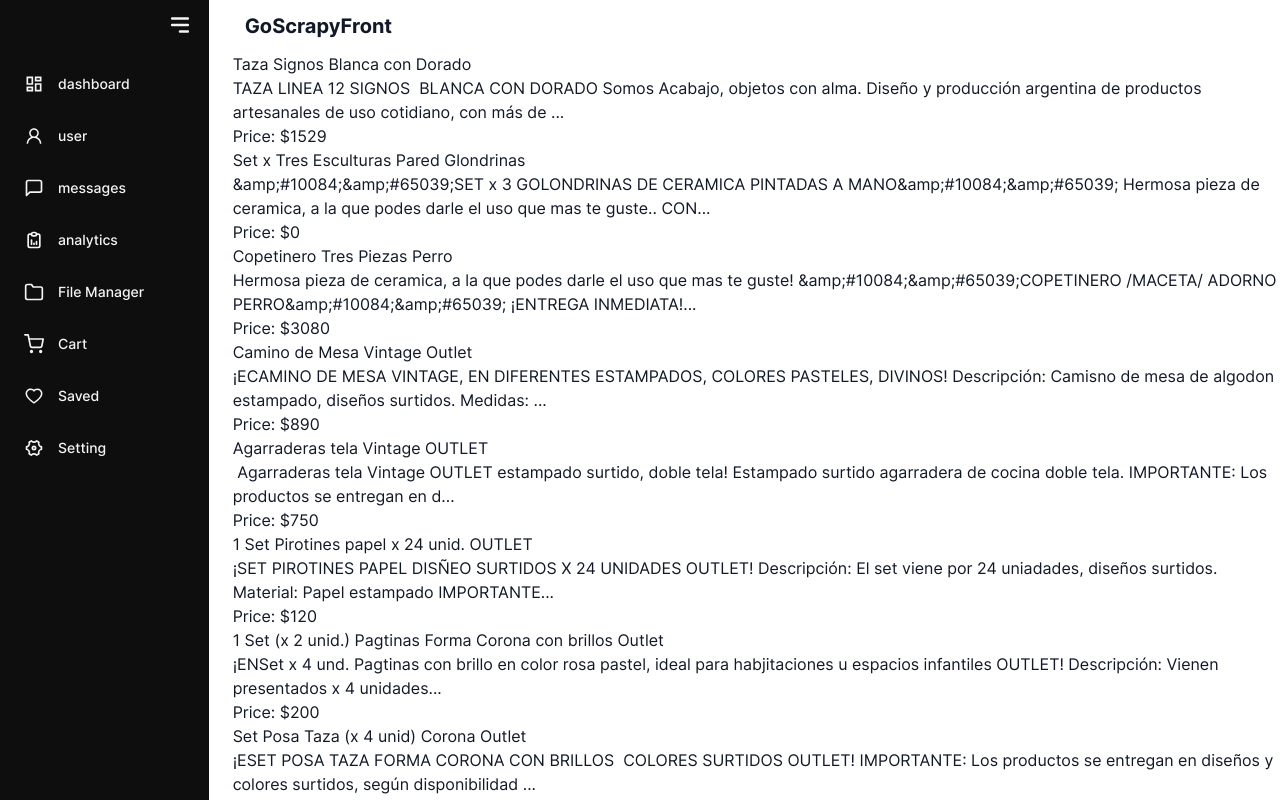
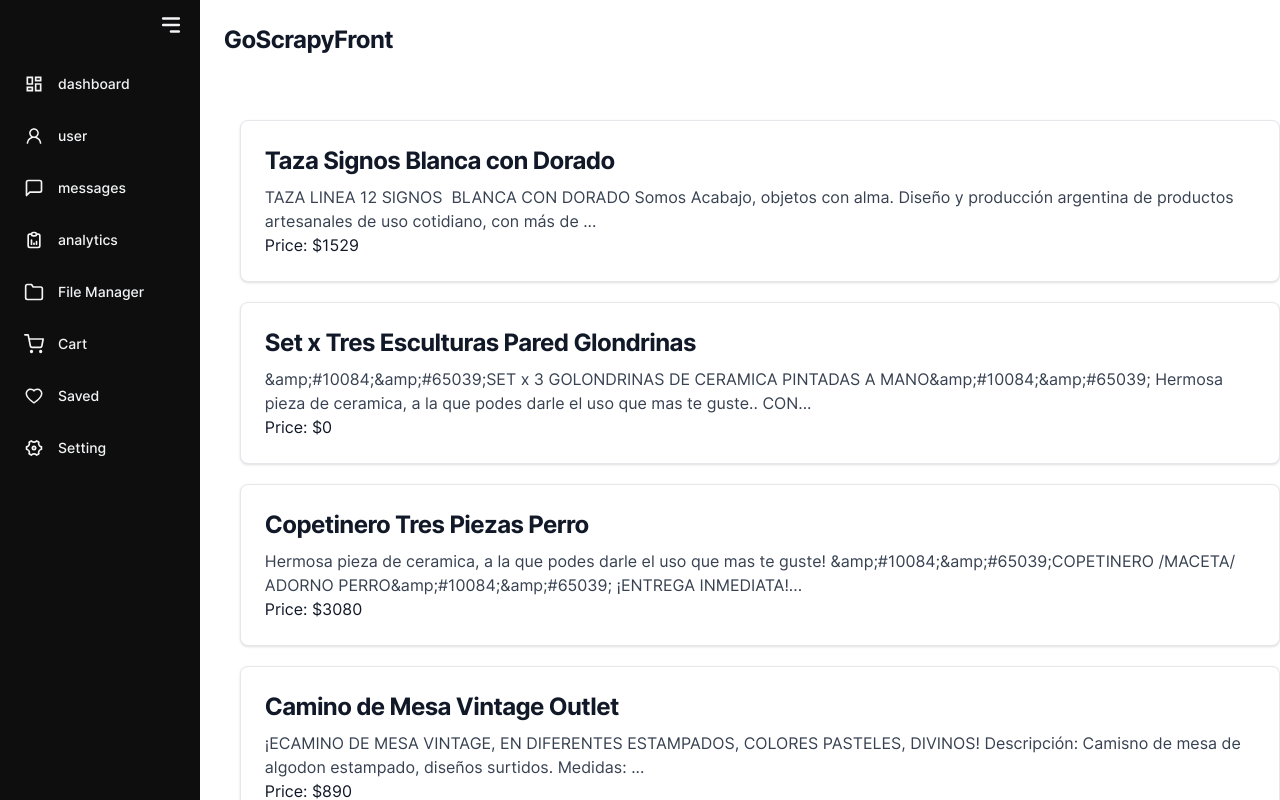
Before and after one commit to jackgris/goscrapy-front, a React (Vite) app: page / in a window 1280 px wide. Shown: the top 800 px of the page. Built offline with nearby package versions, Linux system fonts and the light colour scheme.

Commit message:
add: some card style to products

```diff
--- a/src/components/ProductComponent.tsx
+++ b/src/components/ProductComponent.tsx
@@ -8,10 +8,16 @@
 	product: Product
 }
 
+const BACK =
+	'block w-full p-6 m-5 bg-white border  border-gray-200 rounded-lg shadow hover:bg-gray-100 dark:bg-gray-800 dark:border-gray-700 dark:hover:bg-gray-700'
+const TITLE =
+	'mb-2 text-2xl font-bold tracking-tight text-gray-900 dark:text-white'
+const DESCRIPTION = 'font-normal text-gray-700 dark:text-gray-400'
+
 const ProductComponent = ({ product }: Properties): JSX.Element => (
-	<div>
-		<h2>{product.name}</h2>
-		<p>{product.description}</p>
+	<div className={`${BACK}`}>
+		<h2 className={`${TITLE}`}>{product.name}</h2>
+		<p className={`${DESCRIPTION}`}>{product.description}</p>
 		<p>Price: ${product.price}</p>
 	</div>
 )
--- a/src/components/ProductsList.tsx
+++ b/src/components/ProductsList.tsx
@@ -4,8 +4,10 @@
 	products: Product[]
 }
 
+const STYLE = 'p-5'
+
 const ProductList = ({ products }: Properties): JSX.Element => (
-	<div>
+	<div className={`${STYLE}`}>
 		{products.map(product => (
 			<ProductComponent key={product.name} product={product} />
 		))}
--- a/src/components/SideBar.tsx
+++ b/src/components/SideBar.tsx
@@ -40,11 +40,13 @@
 		"open ? 'whitespace-pre duration-500'  : 'translate-x-28 overflow-hidden opacity-0'"
 	const HIDE =
 		'open && hidden absolute left-48 w-0 overflow-hidden whitespace-pre rounded-md bg-white px-0 py-0 font-semibold text-gray-900 drop-shadow-lg group-hover:left-14 group-hover:w-fit group-hover:px-2 group-hover:py-1 group-hover:duration-300'
+	const TITLE =
+		'p-6 text-2xl font-bold tracking-tight text-gray-900 dark:text-white'
 
 	const onOpenCloseButton = (): void => setOpen(!open)
 
 	return (
-		<section className='flex gap-6'>
+		<section className='flex'>
 			<div
 				className={`min-h-screen bg-[#0e0e0e] ${
 					open ? 'w-72' : 'w-16'
@@ -73,9 +75,7 @@
 				</div>
 			</div>
 			<div>
-				<div className='m-3 text-xl font-semibold text-gray-900'>
-					GoScrapyFront
-				</div>
+				<div className={`${TITLE}`}>GoScrapyFront</div>
 				<ProductList products={properties} />
 			</div>
 		</section>
```
